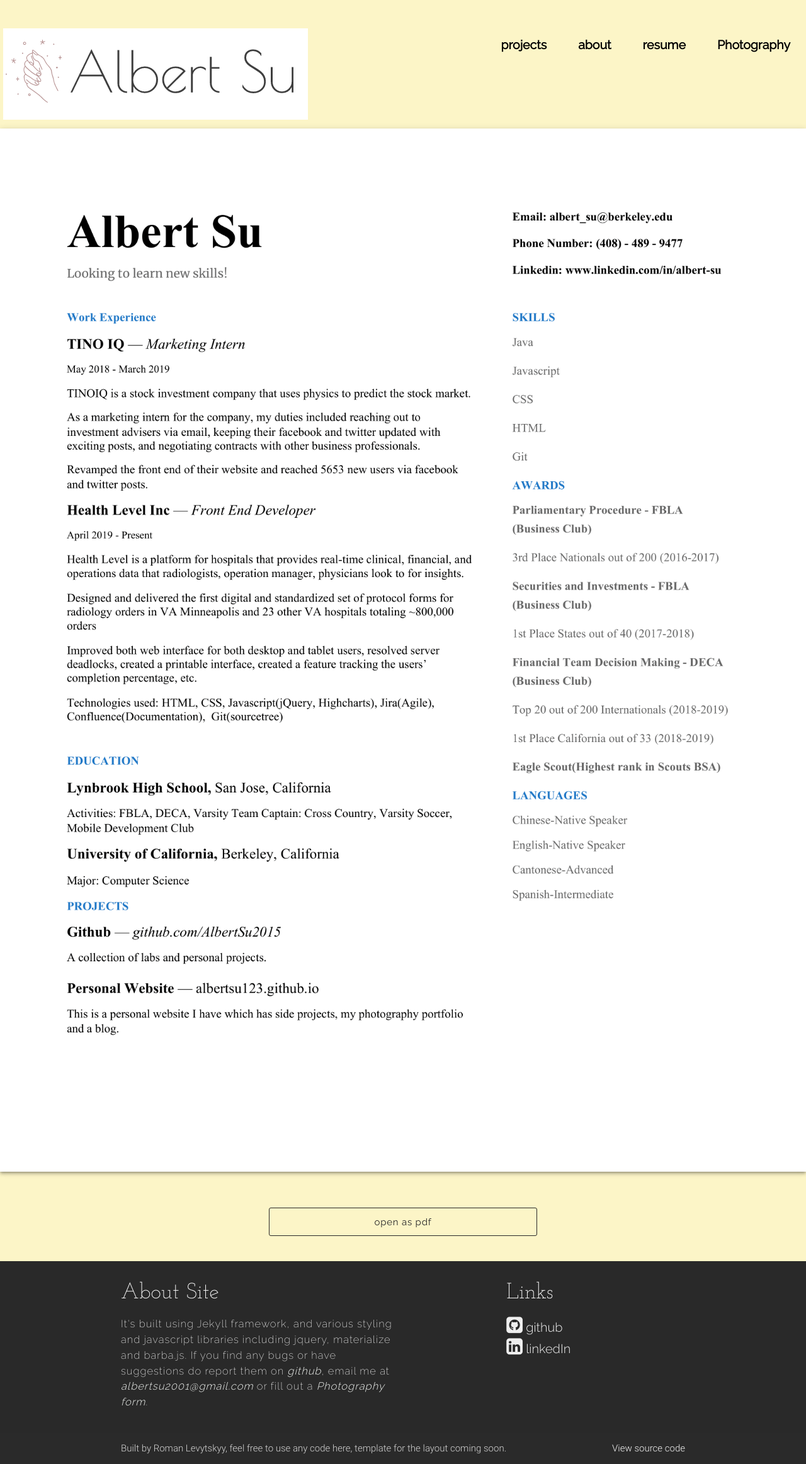
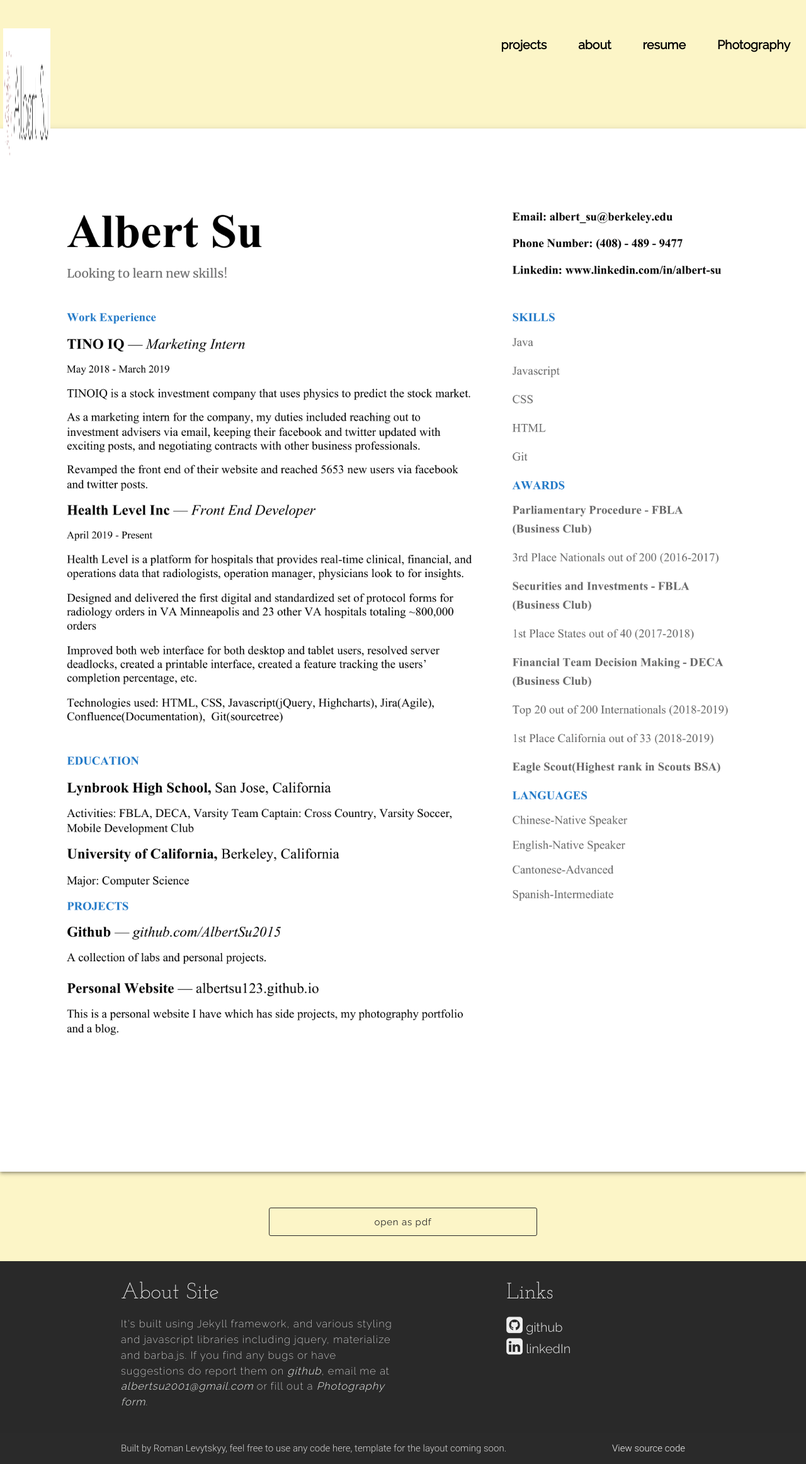
Before and after one commit to AlbertSu123/albertsu123.github.io, a Jekyll site: the page built from resume.html, in a window 1280 px wide. Shown: the whole page at 63% size. Built offline with Jekyll 4.4.1, drawn with Linux system fonts in a browser that asks for light colours; nearby versions of some CDN libraries.

Commit message:
Update nav.html

```diff
--- a/_includes/nav.html
+++ b/_includes/nav.html
@@ -1,6 +1,6 @@
 <nav class="z-depth-0 transparent">
   <div class="nav-wrapper transparent s12">
-    <a href="/" class="brand-logo"><img src="/assets/images/logo.PNG" alt="website logo" /></a>
+    <a href="/" class="brand-logo"><img src="/assets/images/logo.PNG" alt="website logo" style="width:75px;height:250px;" /></a>
     <a href="" data-activates="mobile-demo" class="button-collapse large">
       <i class="material-icons black-text sandwich">menu</i>
     </a>
```
